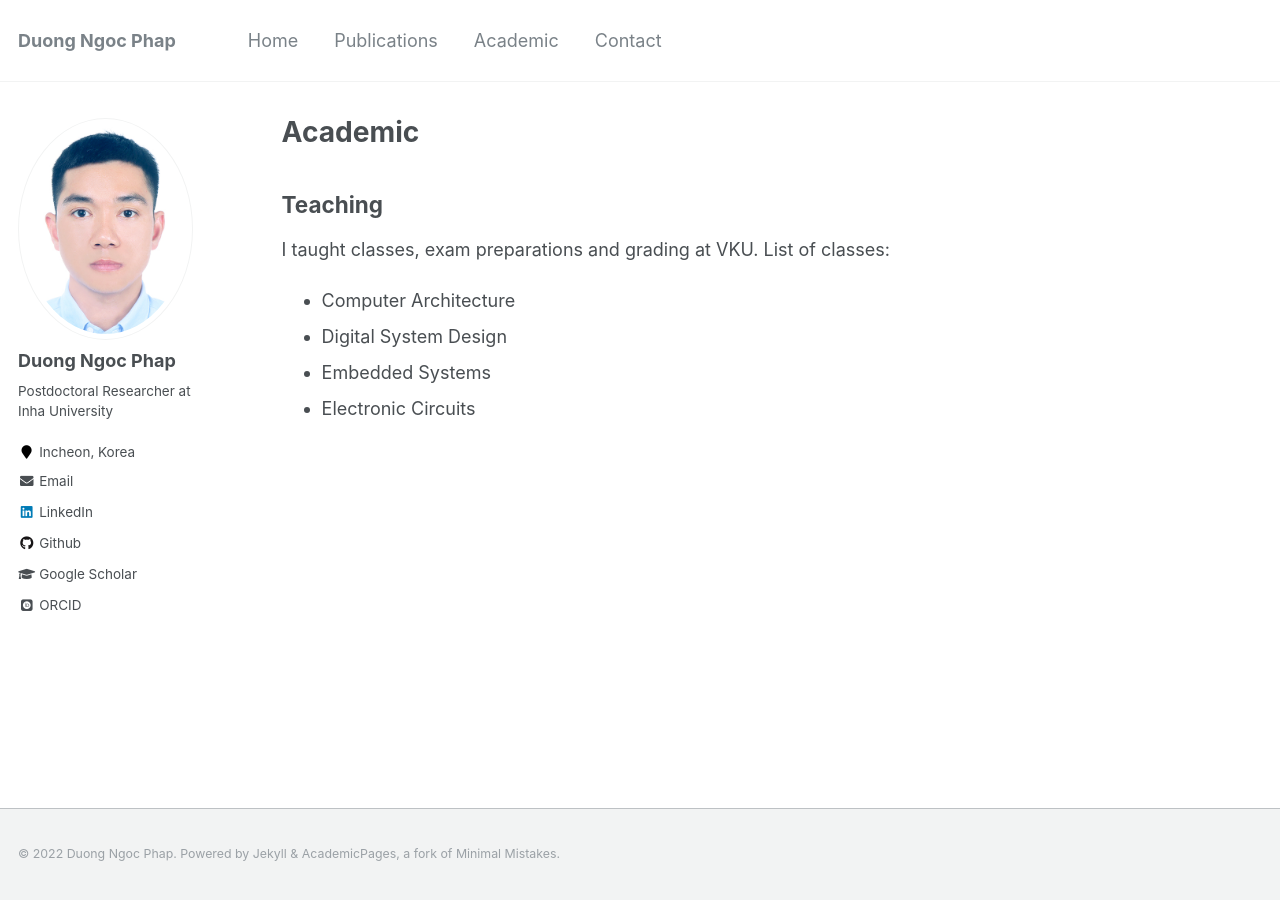
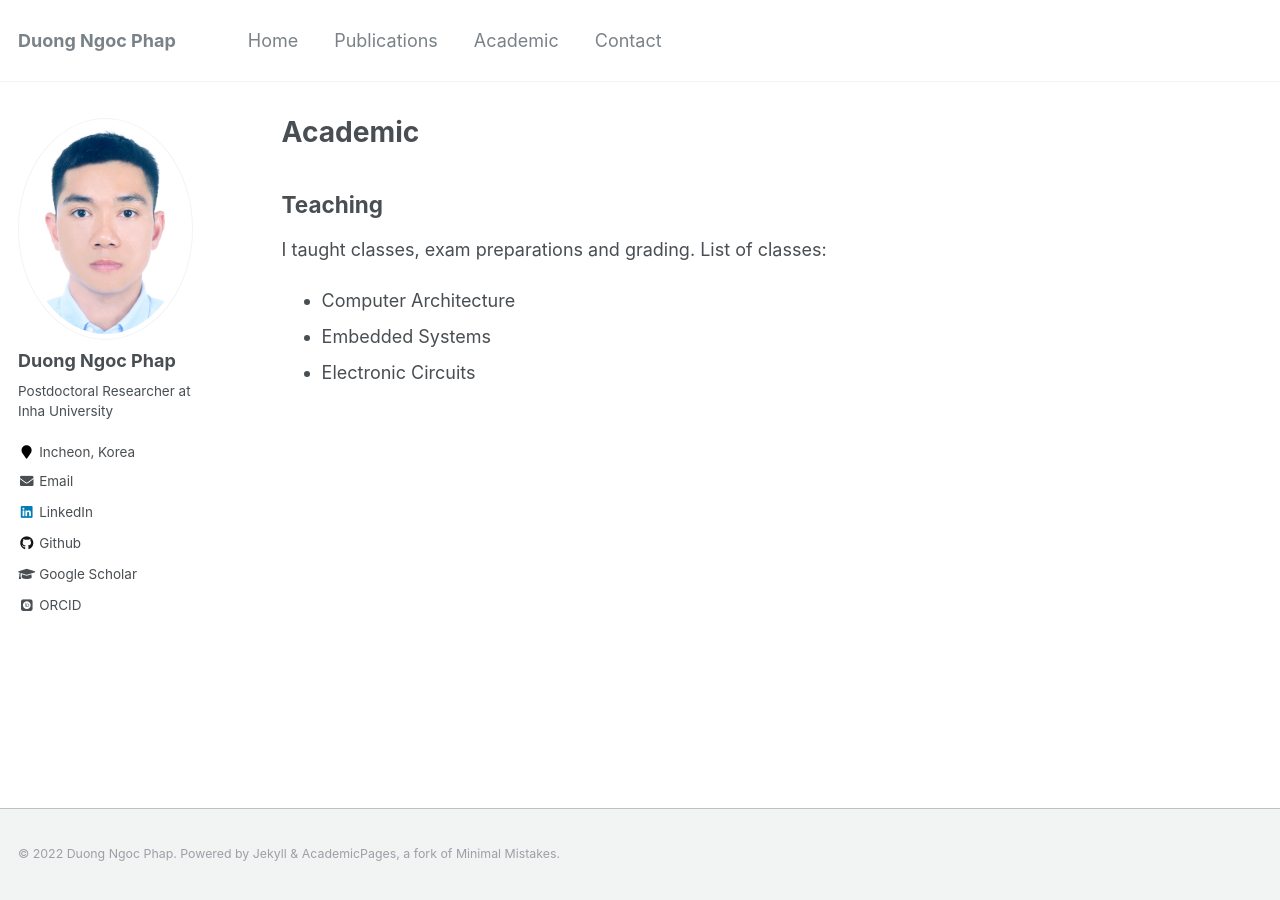
Before and after one commit to phapdn/phapdn.github.io, a Jekyll site: the page built from _pages/teaching.md, in a window 1280 px wide. Built offline with Jekyll 4.4.1, drawn with Linux system fonts in a browser that asks for light colours; some web fonts are replaced.

Commit message:
Update teaching.md

```diff
--- a/_pages/teaching.md
+++ b/_pages/teaching.md
@@ -10,8 +10,7 @@ author_profile: true
 ## Service to scientific community (as reviewer)
 -->
 ## Teaching
-I taught classes, exam preparations and grading at VKU. List of classes:
+I taught classes, exam preparations and grading. List of classes:
 * Computer Architecture
-* Digital System Design
 * Embedded Systems
 * Electronic Circuits
```
